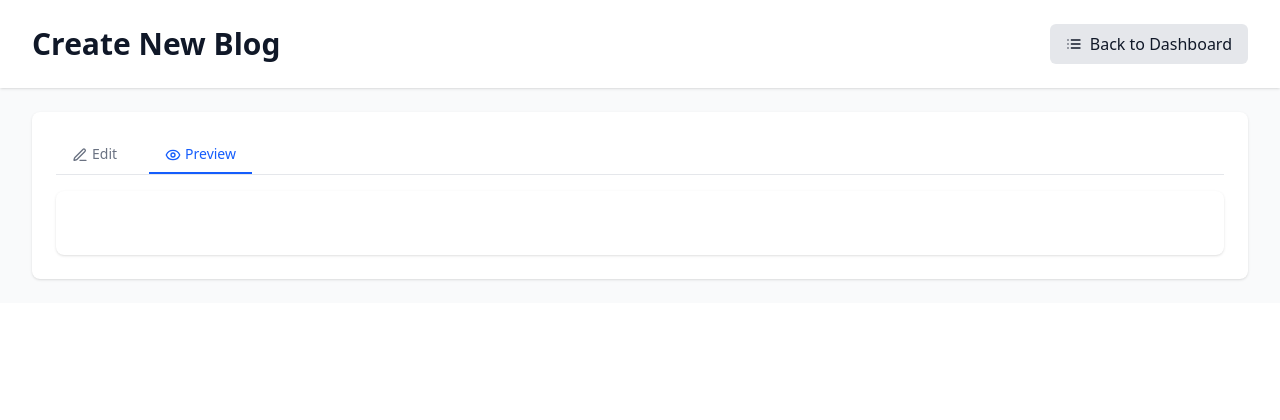
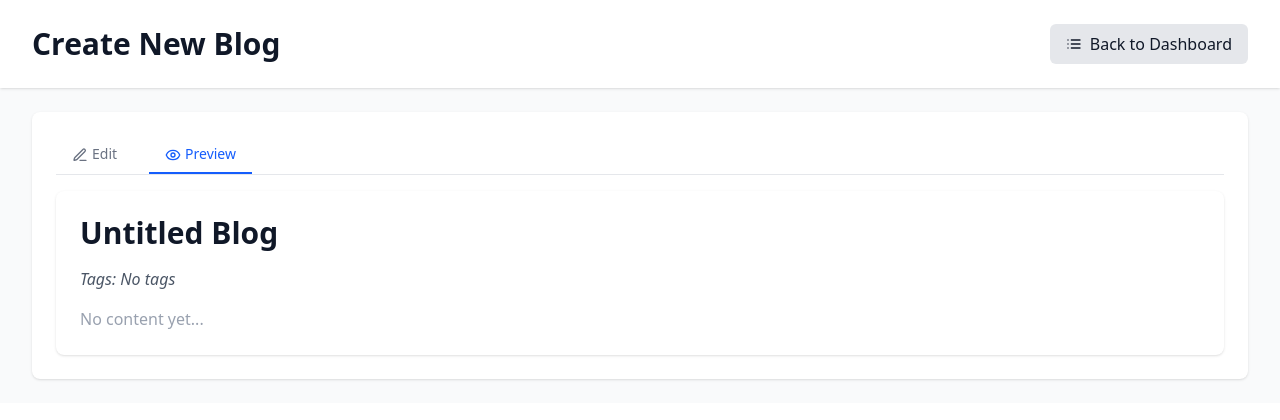
Before and after one commit to Amaan63/Blog-Editor, a React (Vite) app in the folder frontend/: page /editor/preview in a window 1280 px wide. Shown: the top 420 px of the page. Built offline with nearby package versions, Linux system fonts and the light colour scheme.

Commit message:
preview the blog we ae creating

```diff
--- a/frontend/src/components/BlogEditor/PreviewContent.jsx
+++ b/frontend/src/components/BlogEditor/PreviewContent.jsx
@@ -1,22 +1,18 @@
-// components/PreviewContent.jsx
-const PreviewContent = () => {
+const PreviewContent = ({ formValue }) => {
   return (
     <div className="p-6 bg-white rounded-lg shadow">
-      <h1 className="mb-4 text-3xl font-bold">{true || "Untitled Blog"}</h1>
-      <div className="mt-4 prose max-w-none">
-        {/* {content ? (
-          content.split("\n").map((paragraph, index) =>
-            paragraph ? (
-              <p key={index} className="mb-4">
-                {paragraph}
-              </p>
-            ) : (
-              <br key={index} />
-            )
-          )
+      <h1 className="mb-4 text-3xl font-bold">
+        {formValue.title || "Untitled Blog"}
+      </h1>
+      <p className="mb-4 text-gray-600 italic">
+        Tags: {formValue.tags || "No tags"}
+      </p>
+      <div className="mt-4 prose max-w-none whitespace-pre-line">
+        {formValue.content ? (
+          formValue.content
         ) : (
           <p className="text-gray-400">No content yet...</p>
-        )} */}
+        )}
       </div>
     </div>
   );
```
